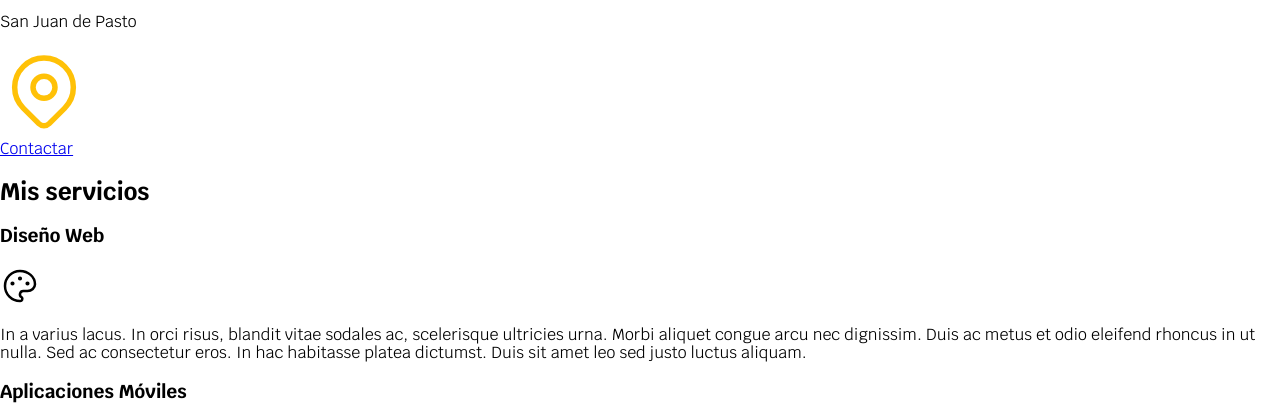
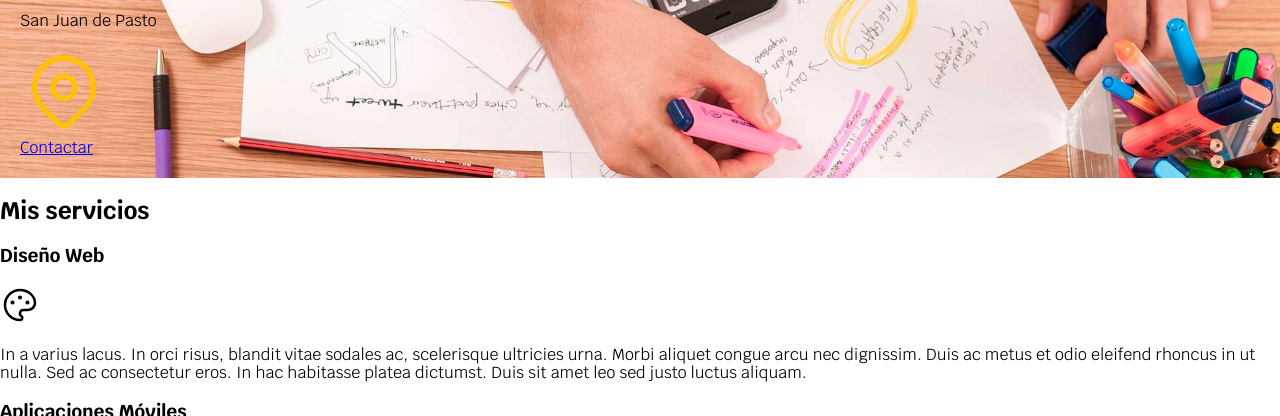
Before and after one commit to fcujar/dw-1, a plain HTML site: page freelancer_inicio/freelancer_inicio/index.html in a window 1280 px wide. Shown: the part 252-668 px from the top of the page. Drawn offline with Linux system fonts and the light colour scheme.

Commit message:
Se agrega imágen con propiedades de CSS y código de flex box model para que padding, borders, margins no afecten el tamaño final

```diff
--- a/freelancer_inicio/freelancer_inicio/css/styles.css
+++ b/freelancer_inicio/freelancer_inicio/css/styles.css
@@ -9,6 +9,11 @@
 
 html{
     font-size: 62.5%; /*1rem = 10px*/
+    box-sizing: border-box;
+}
+
+*, *:before, *:after {
+    box-sizing: inherit;
 }
 
 body{
@@ -83,3 +88,13 @@ span{
     color: var(--oscuro);
     background-color: var(--primario);
 }
+
+
+
+.hero{
+    background-image: url(../img/hero.jpg);
+    background-repeat: no-repeat;
+    background-size: cover;
+    padding: 20px;
+
+}
--- a/freelancer_inicio/freelancer_inicio/index.html
+++ b/freelancer_inicio/freelancer_inicio/index.html
@@ -30,9 +30,10 @@
         </nav>
     </div>
 
-    <img src="#img/hero.jpg">
+    <!-- <img src="#img/hero.jpg"> -->
 
-    <section>
+    <section class="hero">
+        <div class="contenido-hero">
             <h2 class="titulo">Diseño y Desarrollo Web <span>Freelancer</span></h2>
             <p>San Juan de Pasto</p>
 
@@ -42,8 +43,10 @@
                 <path d="M17.657 16.657l-4.243 4.243a2 2 0 0 1 -2.827 0l-4.244 -4.243a8 8 0 1 1 11.314 0z" />
             </svg>
             <br>
+            <a href="#">Contactar</a>
+        </div>
 
-        <a href="#">Contactar</a>
+
 
     </section>
 
```
Lines whose indentation alone changed are shown as unchanged.
